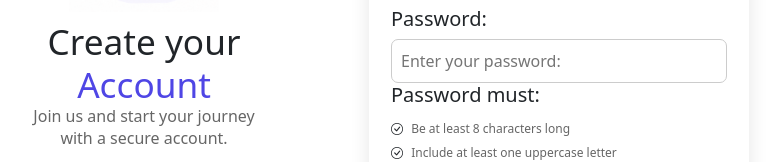
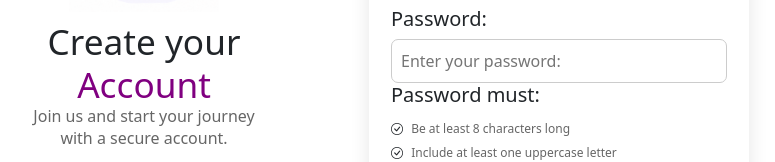
Before and after one commit to SwatiManjari/SignUpPage, a plain HTML site: page index.html in a window 1280 px wide. Shown: the part 369-531 px from the top of the page, without its empty margins (281-1056 px from the left). Drawn offline with nearby package versions, Linux system fonts and the light colour scheme.

Commit message:
Change account heading color

```diff
--- a/style.css
+++ b/style.css
@@ -43,7 +43,7 @@ body
 
 .account
 {
-    color: #4f46e5;
+    color: purple;
 }
 
 .card1 p
```
